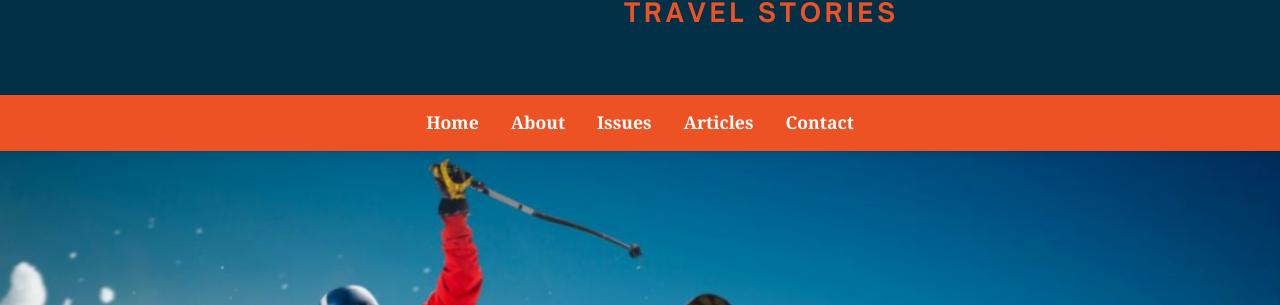
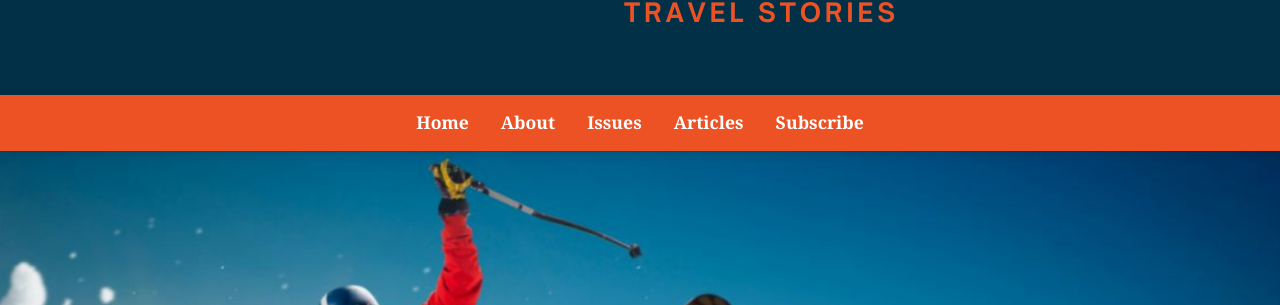
Before and after one commit to CuratedTravelMagazine/Curated-Travel-Magazine, a Jekyll site: the page built from subscribe.html, in a window 1280 px wide. Shown: the part 195-500 px from the top of the page. Built offline with Jekyll 4.4.1, drawn with Linux system fonts in a browser that asks for light colours.

Commit message:
Add files via upload

```diff
--- a/_includes/header.html
+++ b/_includes/header.html
@@ -8,7 +8,7 @@
     <li><a href="http://www.curatedtravelmagazine.com/about">About</a></li>
     <li><a href="http://www.curatedtravelmagazine.com/issues">Issues</a></li>
     <li><a href="http://www.curatedtravelmagazine.com/blog/">Articles</a></li>
-    <li><a href="http://www.curatedtravelmagazine.com/contact">Contact</a></li>
+    <li><a href="http://www.curatedtravelmagazine.com/subscribe.html">Subscribe</a></li>
   </ul>
 </nav>
 
```
